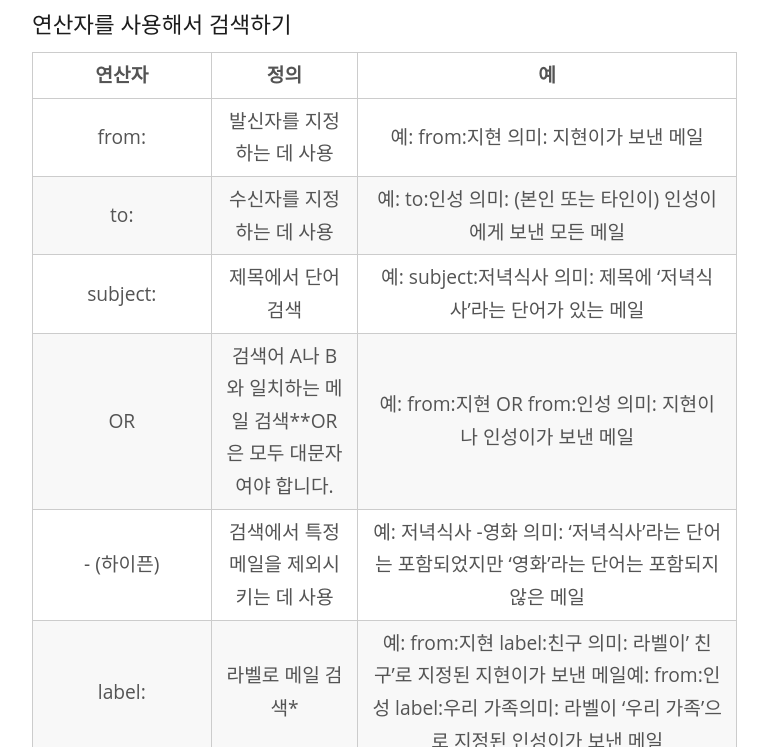
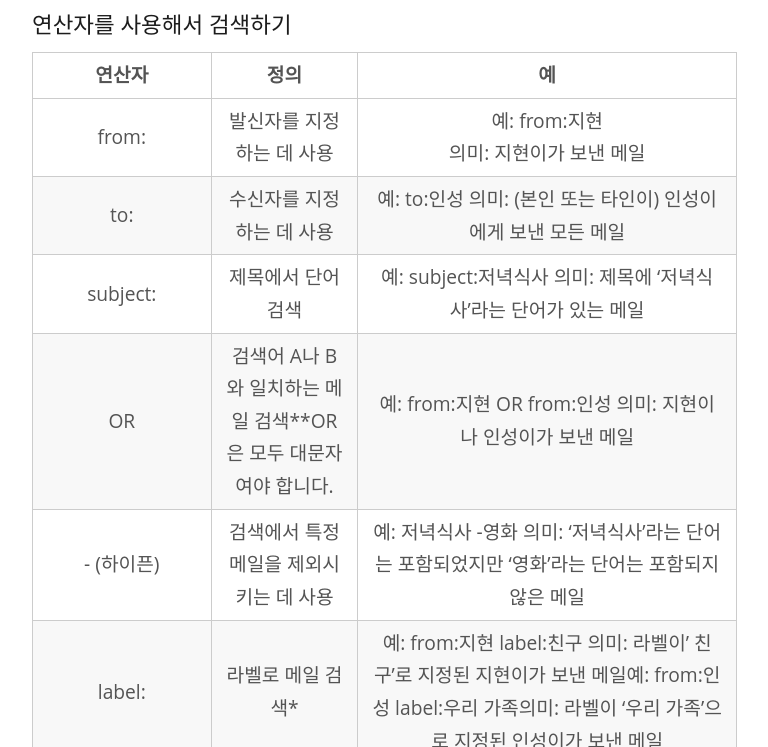
Before and after one commit to kalkin7/wiki, a Jekyll site: the page built from _posts/2015-05-13-gmail-tips.md, in a window 1280 px wide and 900 px high, scrolled down 2423 px, cut to the strip 153-900 px from the top of the window. Shown: the whole strip, without its empty margins (258-1026 px from the left). Built offline with Jekyll 4.4.1, drawn with Linux system fonts in a browser that asks for light colours.

Commit message:
Wiki Update

```diff
--- a/_posts/2015-05-13-gmail-tips.md
+++ b/_posts/2015-05-13-gmail-tips.md
@@ -50,7 +50,7 @@ published: true
 
 |                                                                                                              연산자                                                                                                             |                                                                정의                                                               |                                                                                                                                                           예                                                                                                                                                           |
 |:-------------------------------------------------------------------------------------------------------------------------------------------------------------------------------------------------------------------------------:|:---------------------------------------------------------------------------------------------------------------------------------:|:----------------------------------------------------------------------------------------------------------------------------------------------------------------------------------------------------------------------------------------------------------------------------------------------------------------------:|
-| from:                                                                                                                                                                                                                           | 발신자를 지정하는 데 사용                                                                                                         | 예: from:지현    의미: 지현이가 보낸 메일                                                                                                                                                                                                                                                                              |
+| from:                                                                                                                                                                                                                           | 발신자를 지정하는 데 사용                                                                                                         | 예: from:지현 <br />의미: 지현이가 보낸 메일                                                                                                                                                                                                                                                                              |
 | to:                                                                                                                                                                                                                             | 수신자를 지정하는 데 사용                                                                                                         | 예: to:인성     의미: (본인 또는 타인이) 인성이에게 보낸 모든 메일                                                                                                                                                                                                                                                     |
 | subject:                                                                                                                                                                                                                        | 제목에서 단어 검색                                                                                                                | 예: subject:저녁식사     의미: 제목에 '저녁식사'라는 단어가 있는 메일                                                                                                                                                                                                                                                  |
 | OR                                                                                                                                                                                                                              | 검색어 A나 B와 일치하는 메일 검색**OR은 모두 대문자여야 합니다.                                                                   | 예: from:지현 OR from:인성    의미: 지현이나 인성이가 보낸 메일                                                                                                                                                                                                                                                        |
```
